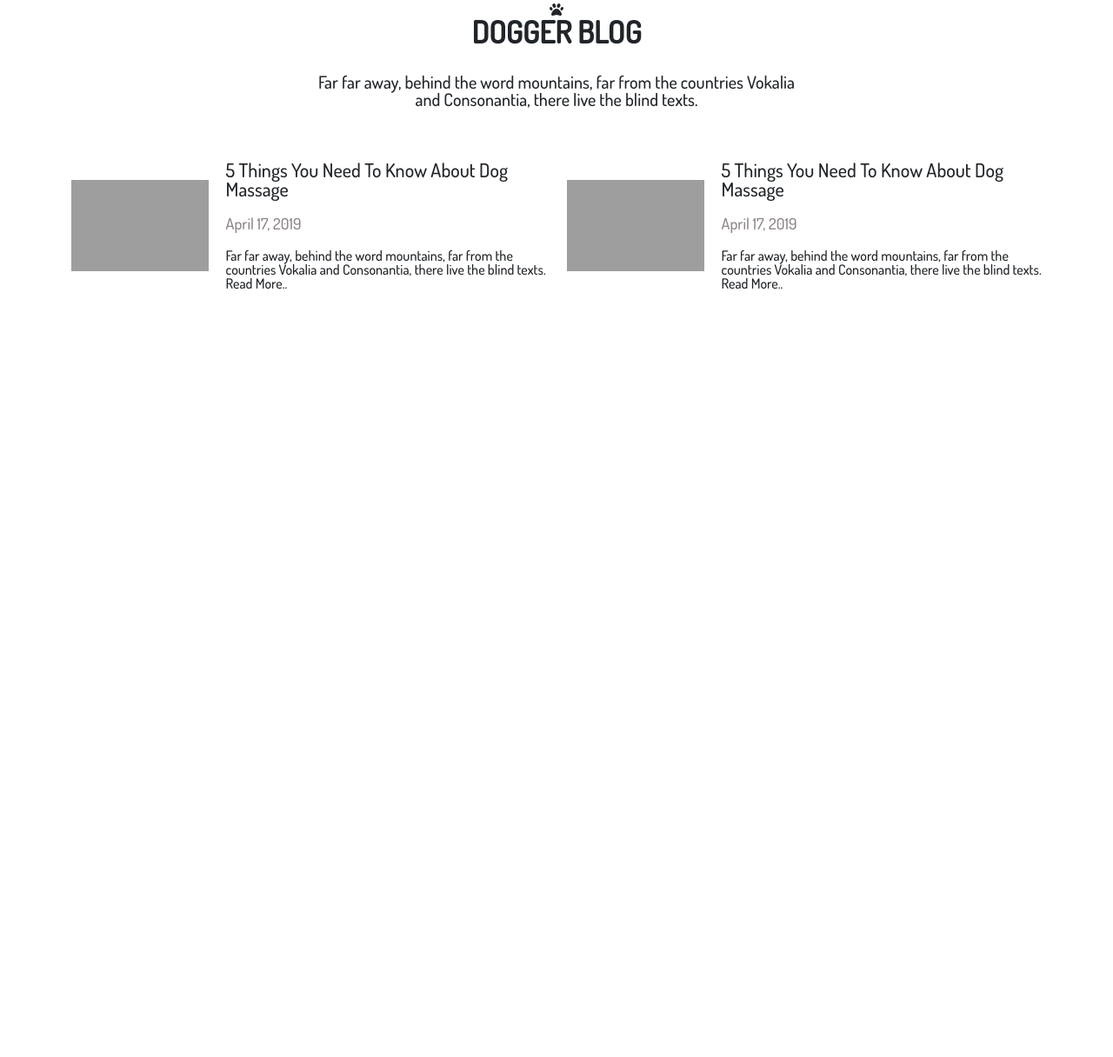
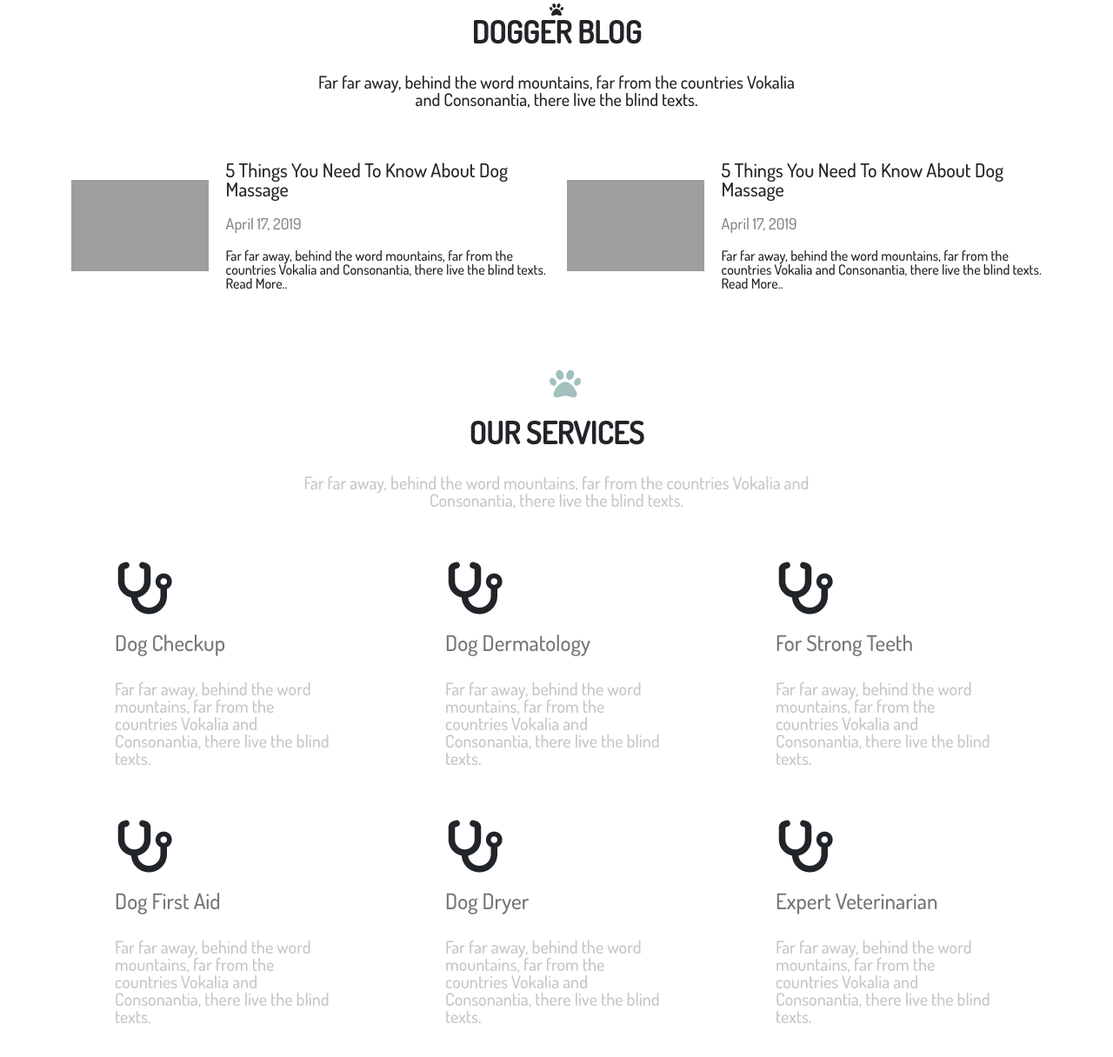
Before and after one commit to GulnarIbisova/Dogger, a plain HTML site: page NewStart 1/index.html in a window 1280 px wide. Shown: the part 5246-6462 px from the top of the page at 87% size. Before the commit the page ends 5620 px from the top, so only its background shows below. Drawn offline with nearby package versions, Linux system fonts and the light colour scheme; grey boxes are pictures that could not be loaded.

Commit message:
Ourservices

```diff
--- /dev/null
+++ b/NewStart 1/_ourservices.sass
@@ -0,0 +1,45 @@
+#ourservices
+    padding: 50px 0
+    .wid
+        width: 60%
+    h1
+        font-weight: 700
+        font-size: 35px
+    h3
+        font-size: 20px
+        color: #c6c6c6
+        margin: 30px 0
+    .textbox
+        padding: 30px 50px
+        h2
+            margin: 20px 0 0
+            font-size: 25px
+            color: #757575
+        h3
+            margin: 30px 0 0
+        .icon
+            font-size: 60px
+    .bigicon
+        i
+            color: #a2c0be
+            font-size: 36px
+            padding: 0 0 20px 20px
+    @media screen and ( max-width: 992px )
+        .col-md-4
+            width: 50%
+        h1
+            font-size: 30px
+        h3
+            font-size: 18px
+    @media screen and ( max-width: 576px )
+        .col-md-4
+            width: 100%
+        .wid
+            width: 80%
+        .textbox
+            display: flex
+            flex-direction: column
+            align-items: center
+            justify-content: center
+        .textbox
+            padding: 0 20px 40px
--- a/NewStart 1/index.html
+++ b/NewStart 1/index.html
@@ -508,6 +508,85 @@
                 </div>
             </div>
         </section>
+
+        <section id="ourservices">
+            <div class="container">
+                <div class="row">
+                    <div class="col-md-12 d-flex justify-content-center">
+                        <div class="wid text-center">
+                            <div class="icon bigicon">
+                                <i class="fa-solid fa-paw"></i>
+                            </div>
+                            <h1>OUR SERVICES</h1>
+                            <h3>Far far away, behind the word mountains, far from the countries Vokalia and Consonantia,
+                                there live the blind texts.</h3>
+                        </div>
+                    </div>
+                </div>
+                <div class="row">
+                    <div class="col-md-4">
+                        <div class="textbox">
+                            <div class="icon">
+                                <i class="fa-solid fa-stethoscope"></i>
+                            </div>
+                            <h2>Dog Checkup</h2>
+                            <h3>Far far away, behind the word mountains, far from the countries Vokalia and Consonantia,
+                                there live the blind texts.</h3>
+                        </div>
+                    </div>
+                    <div class="col-md-4">
+                        <div class="textbox">
+                            <div class="icon">
+                                <i class="fa-solid fa-stethoscope"></i>
+                            </div>
+                            <h2>Dog Dermatology</h2>
+                            <h3>Far far away, behind the word mountains, far from the countries Vokalia and Consonantia,
+                                there live the blind texts.</h3>
+                        </div>
+                    </div>
+                    <div class="col-md-4">
+                        <div class="textbox">
+                            <div class="icon">
+                                <i class="fa-solid fa-stethoscope"></i>
+                            </div>
+                            <h2>For Strong Teeth</h2>
+                            <h3>Far far away, behind the word mountains, far from the countries Vokalia and Consonantia,
+                                there live the blind texts.</h3>
+                        </div>
+                    </div>
+                    <div class="col-md-4">
+                        <div class="textbox">
+                            <div class="icon">
+                                <i class="fa-solid fa-stethoscope"></i>
+                            </div>
+                            <h2>Dog First Aid</h2>
+                            <h3>Far far away, behind the word mountains, far from the countries Vokalia and Consonantia,
+                                there live the blind texts.</h3>
+                        </div>
+                    </div>
+                    <div class="col-md-4">
+                        <div class="textbox">
+                            <div class="icon">
+                                <i class="fa-solid fa-stethoscope"></i>
+                            </div>
+                            <h2>Dog Dryer</h2>
+                            <h3>Far far away, behind the word mountains, far from the countries Vokalia and Consonantia,
+                                there live the blind texts.</h3>
+                        </div>
+                    </div>
+                    <div class="col-md-4">
+                        <div class="textbox">
+                            <div class="icon">
+                                <i class="fa-solid fa-stethoscope"></i>
+                            </div>
+                            <h2>Expert Veterinarian</h2>
+                            <h3>Far far away, behind the word mountains, far from the countries Vokalia and Consonantia,
+                                there live the blind texts.</h3>
+                        </div>
+                    </div>
+                </div>
+            </div>
+        </section>
     </main>
 </body>
 
--- a/NewStart 1/style.sass
+++ b/NewStart 1/style.sass
@@ -6,3 +6,4 @@
 @import pricing
 @import questions
 @import doggerblog
+@import ourservices
```
Also changed, not shown: NewStart 1/style.css, 1 other file.
